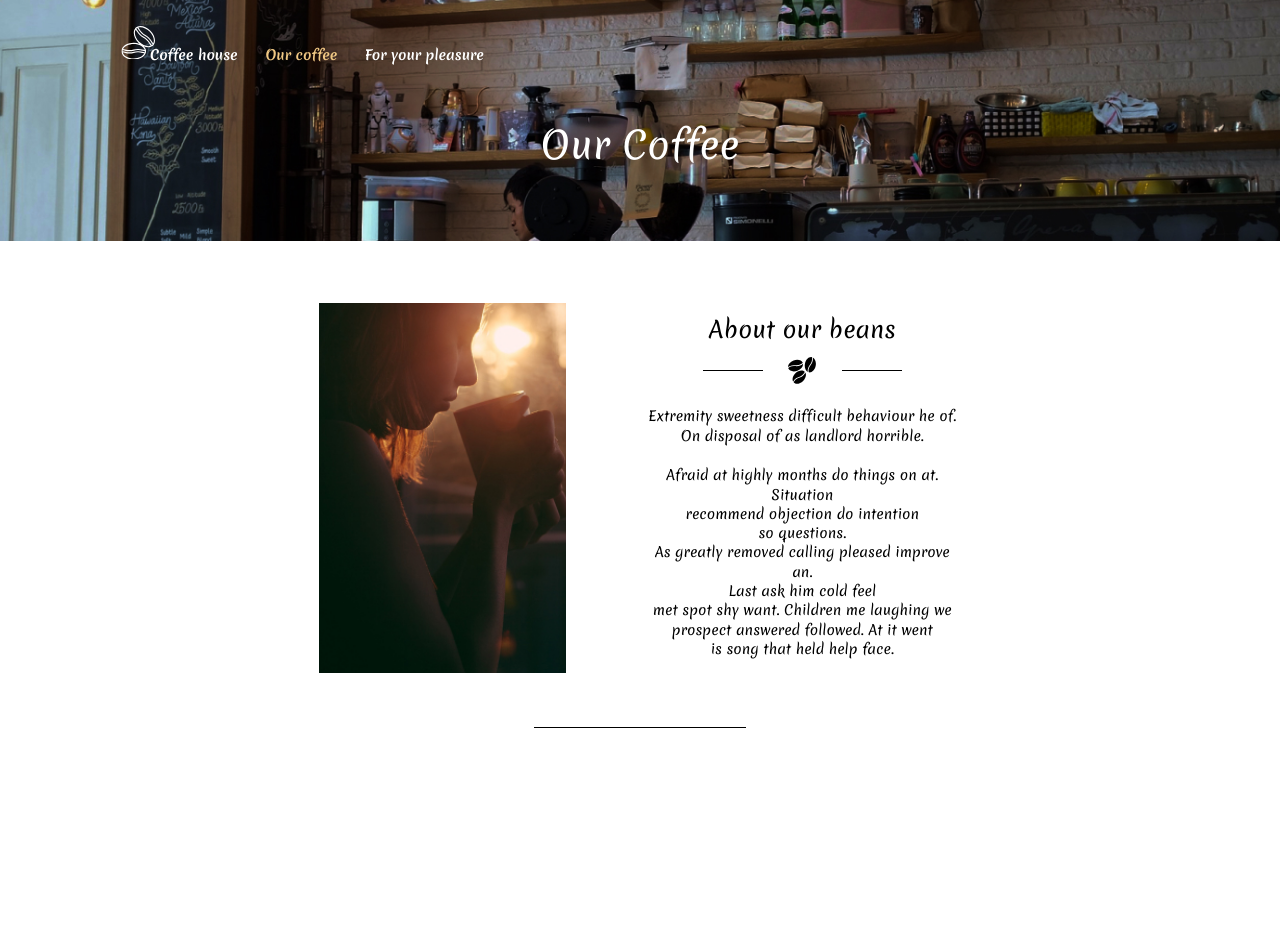
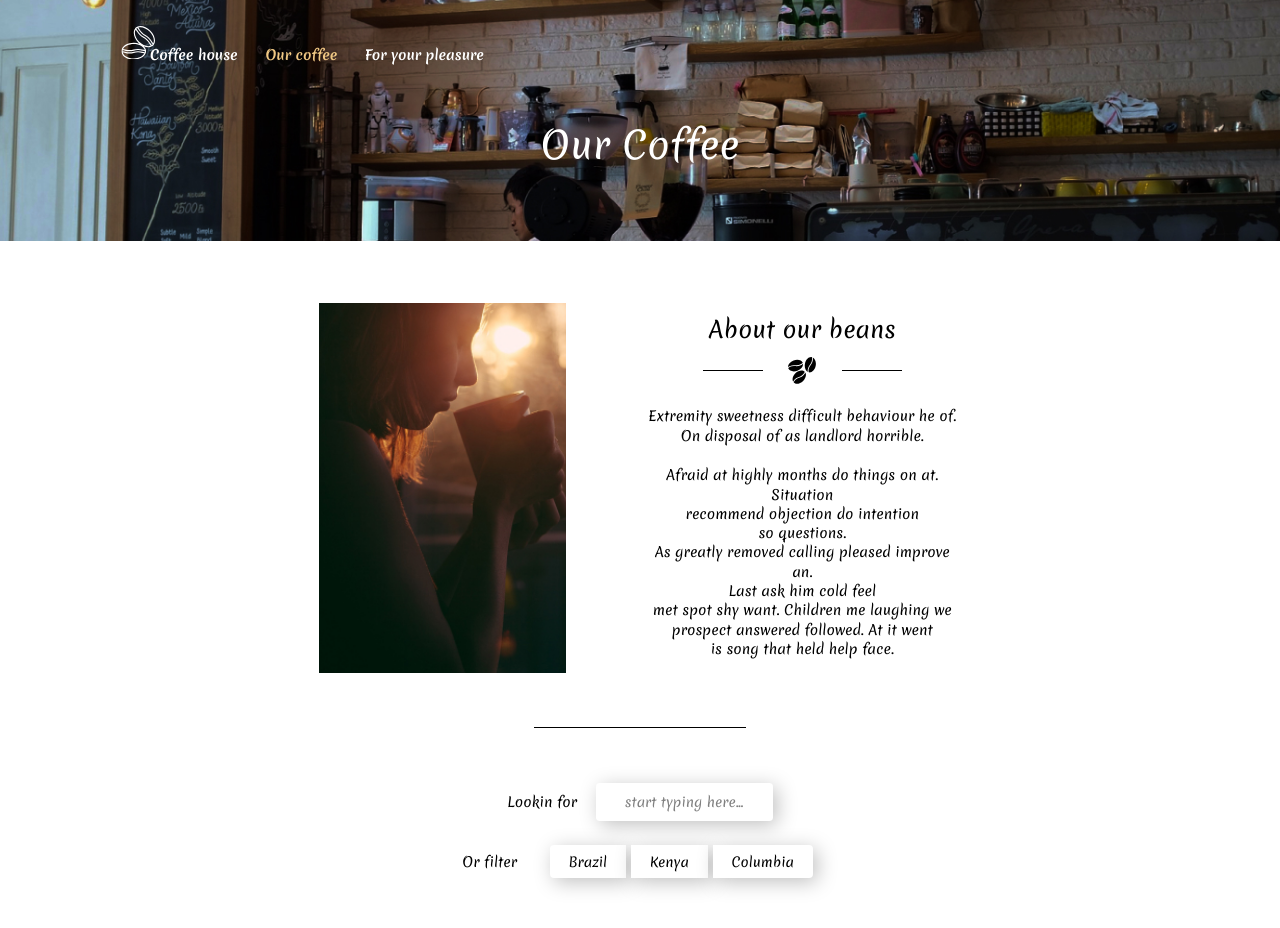
Before and after one commit to atrial238/coffee-shop, a React (Create React App) app: page /our_coffee in a window 1280 px wide. Shown: the top 928 px of the page. Before the commit the page ends 800 px from the top, so only its background shows below. Built offline with nearby package versions, Linux system fonts and the light colour scheme.

Commit message:
create SearchPanel

```diff
--- a/src/pages/OurCoffee/OurCoffee.jsx
+++ b/src/pages/OurCoffee/OurCoffee.jsx
@@ -1,4 +1,4 @@
-import { AboutBeans, HeaderOurCoffee } from './components';
+import { AboutBeans, HeaderOurCoffee, SearchSection } from './components';
 import {} from './OurCoffee.module.scss';
 
 const OurCoffee = () => {
@@ -6,6 +6,7 @@ const OurCoffee = () => {
 		<div>
 			<HeaderOurCoffee/>
 			<AboutBeans/>
+			<SearchSection/>
 		</div>
 
 	)
--- a/src/pages/OurCoffee/components/SearchSection/SearchPanel/SearchPanel.jsx
+++ b/src/pages/OurCoffee/components/SearchSection/SearchPanel/SearchPanel.jsx
@@ -1,13 +1,18 @@
-import {wrapper, looking_for} from './SearchPanel.module.scss';
+import {wrapper, looking_for, filter, button} from './SearchPanel.module.scss';
 
 const SearchPanel = () => {
 	return (
 		<div className={wrapper}>
 			<div className={looking_for}>
 				<label htmlFor="lookinFor">Lookin for</label>
-				<input type="text" id='lookinFor'/>
+				<input type="text" id='lookinFor' placeholder='start typing here...'/>
 			</div>
-			<div></div>
+			<div className={filter}>
+				<span>Or filter</span>
+				<button className={button}>Brazil</button>
+				<button className={button}>Kenya</button>
+				<button className={button}>Columbia</button>
+			</div>
 		</div>
 
 	)
--- a/src/pages/OurCoffee/components/SearchSection/SearchPanel/SearchPanel.module.scss
+++ b/src/pages/OurCoffee/components/SearchSection/SearchPanel/SearchPanel.module.scss
@@ -0,0 +1,69 @@
+@import '../../../../../style/mixins.scss';
+
+.wrapper {
+	@include adaptiv-property('font-size', 14, 12);
+	@include adaptiv-property('width', 700, 300);
+	display: flex;
+	justify-content: space-between;
+	align-items: center;
+	margin: 0 auto;
+	@include adaptiv-property('margin-bottom', 60, 20);
+	@media (max-width: 1300px){
+		flex-direction: column;
+	}
+	.looking_for {
+		label {
+			@include adaptiv-property('margin-right', 20, 10);
+		}
+		input {
+			padding: 0 10px;
+			@include adaptiv-property('padding-top', 10, 6);
+			@include adaptiv-property('padding-bottom', 10, 6);
+			transition: all .4s;
+			&::placeholder {
+				color: rgba(0, 0, 0, 0.5);
+				text-align: center;
+			}
+			background: #FFFFFF;
+			box-shadow: 4px 4px 20px rgba(0, 0, 0, 0.25);
+			@include adaptiv-property('border-radius', 4, 2);
+			&:focus {
+				box-shadow: 0 0 3px #f0c884;
+			}
+		}
+		@media (max-width: 1300px){
+			@include adaptiv-property('margin-bottom', 25, 15);
+		}
+	}
+	.filter {
+		span {
+			@include adaptiv-property('margin-right', 35, 18);
+		}
+		button {
+			background: #FFFFFF;
+			box-shadow: 4px 4px 20px rgba(0, 0, 0, 0.25);
+			margin-right: 5px;
+			padding: 7px 20px;
+			transition: all .4s;
+			@include adaptiv-property('padding-top', 7, 5);
+			@include adaptiv-property('padding-bottom', 7, 5);
+			@include adaptiv-property('padding-left', 20, 12);
+			@include adaptiv-property('padding-right', 20, 12);
+			@media (min-width: 1440px) {
+				@include adaptiv-property('margin-right', 5, 1);
+			}
+			&:first-of-type {
+				border-radius: 4px 0px 0px 4px;
+			}
+			&:last-child {
+				border-radius: 0px 4px 4px 0px;
+			}
+			&:hover, .active {
+				box-shadow: 0px 0px 3px #f0c884;
+				transform: translate(1px, 2px);
+
+			}
+		}
+	}
+
+}
```
